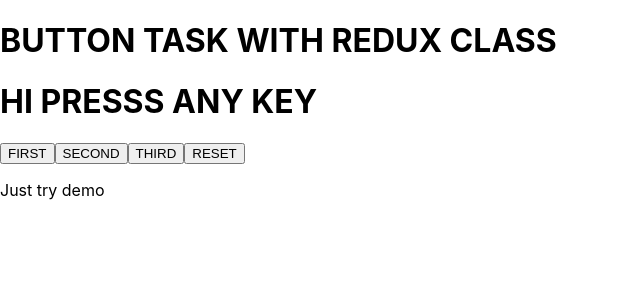
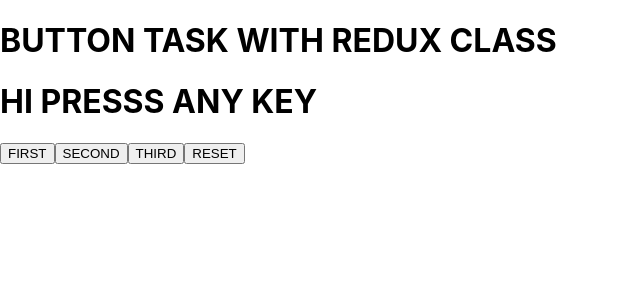
Before and after one commit to karanwadhwa03/LearnGit, a React (Create React App) app: page / in a window 1280 px wide. Shown: the top 300 px of the page, without its empty margins (0-640 px from the left). Built offline with nearby package versions, Linux system fonts and the light colour scheme.

Commit message:
SUINGSTASH2

```diff
--- a/src/App.js
+++ b/src/App.js
@@ -24,7 +24,7 @@
         <h1>BUTTON TASK WITH REDUX CLASS</h1>
         <h1>{this.props.text}</h1>
         <Buttons clicked={this.clickHandler}></Buttons>
-        <p>Just try demo</p>
+
       </div>
     );
   }
```
